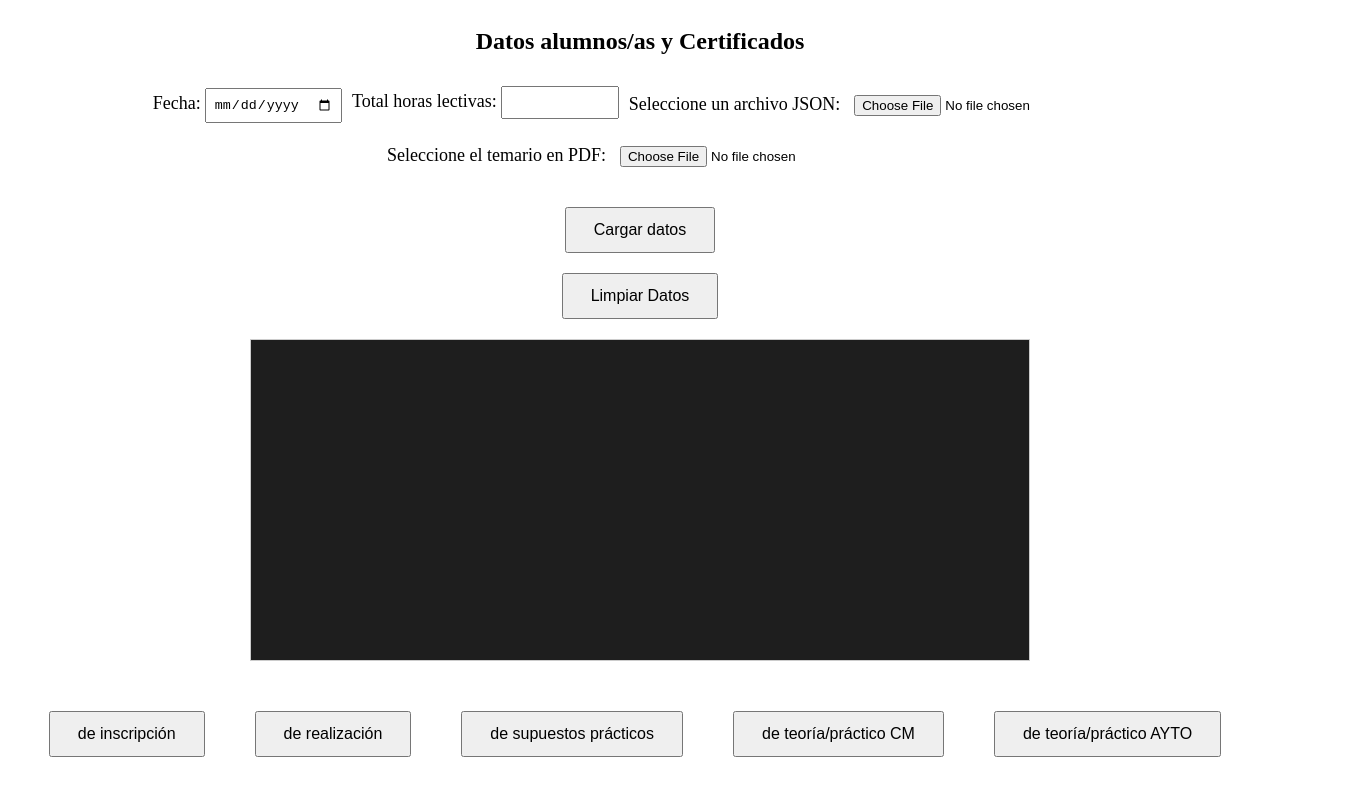
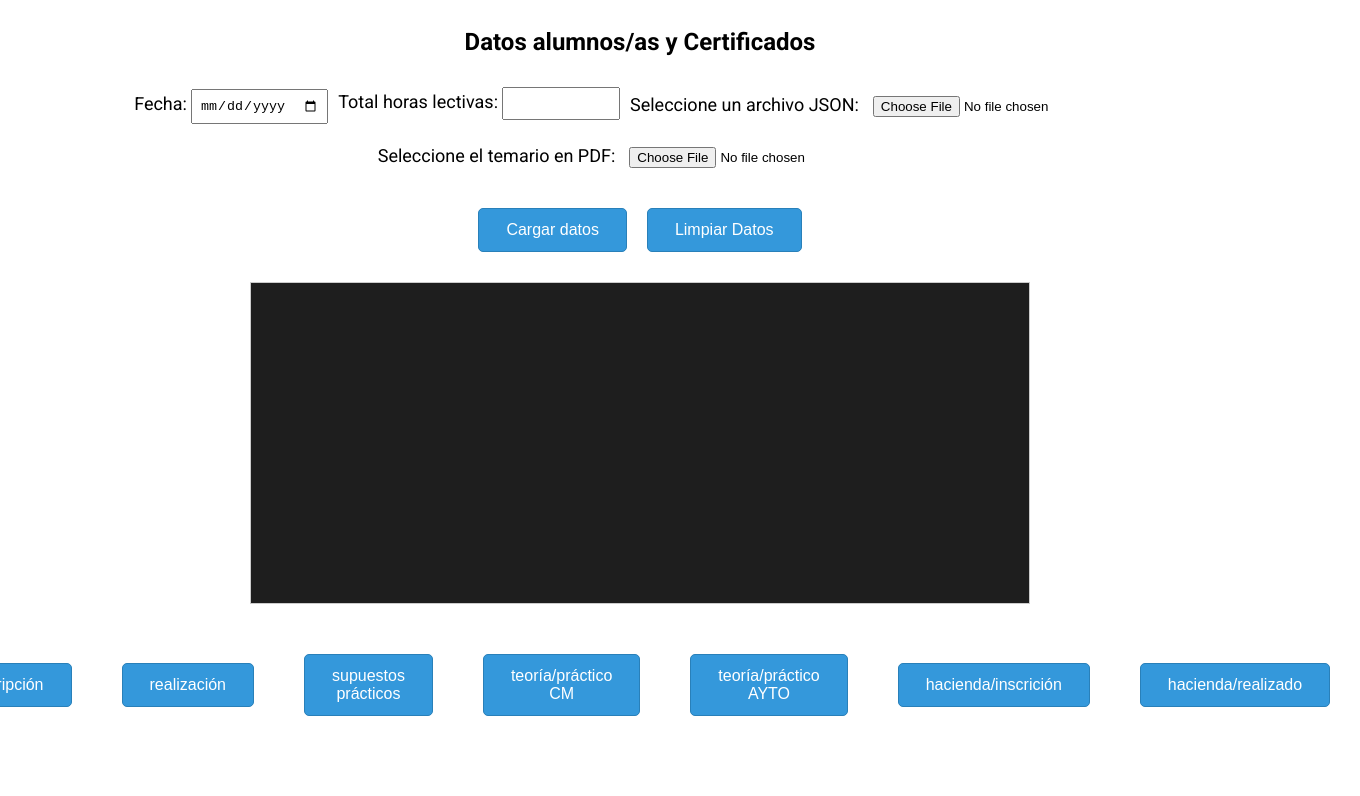
Before and after one commit to OposicionesArquitectoMadrid/certificados, an Electron app: page index.html in a window 1280 px wide. Shown: the whole page, 1360 px wide, since content can reach past the window. Drawn offline with Linux system fonts and the light colour scheme.

Commit message:
add hacienda

```diff
--- a/index.html
+++ b/index.html
@@ -2,6 +2,8 @@
 <html>
 
 <head>
+  <link href="https://fonts.googleapis.com/css2?family=Roboto:wght@400;700&display=swap" rel="stylesheet">
+
   <meta charset="UTF-8">
   <title>Oposiciones Arquitectos Madrid Certificados</title>
 
@@ -9,6 +11,11 @@
 
 <body>
   <style>
+
+body {
+  font-family: 'Roboto', sans-serif;
+}
+
     /* Estilos para simular la consola gráfica */
     .console {
   display: flex;
@@ -71,16 +78,30 @@
 
     .button-container {
       display: flex;
-      flex-direction: column;
-
-      align-items: center;
+      flex-direction: row;
+     align-items: center;
+     justify-content: center; /* Center the buttons horizontally */
 
     }
 
-    .loadDataButton {
-      margin-top: 10px;
+    .DataButton {
+      margin: 10px;
 
     }
+
+
+    button {
+      background-color: #3498db;
+      color: #ffffff;
+      border: 1px solid #2980b9;
+      border-radius: 5px;
+      cursor: pointer;
+    }
+
+    button:hover {
+      background-color: #2980b9;
+    }
+
   </style>
 
   <div id="container">
@@ -110,11 +131,14 @@
   </div>
 
   <div class="button-container">
-    <div class="loadDataButton">
+    <div class="DataButton">
       <button onclick="loadData()">Cargar datos</button>
     </div>
 
-<button onclick="clearData()">Limpiar Datos</button>
+    <div class="DataButton">
+    <button onclick="clearData()">Limpiar Datos</button>
+    </div>
+
 
   </div>
 
@@ -124,19 +148,25 @@
   <div class="margin-button button-container">
     <div class="flex-container">
       <div class="flex-item">
-        <button onclick="selectDirectoryAndGeneratePDFs('inscripción')" style="margin-left: 20px; margin-right: 20px;">de inscripción</button>
+        <button onclick="selectDirectoryAndGeneratePDFs('inscripción')" style="margin-left: 20px; margin-right: 20px;">inscripción</button>
       </div>
       <div class="flex-item">
-        <button onclick="selectDirectoryAndGeneratePDFs('realizado')" style="margin-left: 20px; margin-right: 20px;">de realización</button>
+        <button onclick="selectDirectoryAndGeneratePDFs('realizado')" style="margin-left: 20px; margin-right: 20px;">realización</button>
       </div>
       <div class="flex-item">
-        <button onclick="selectDirectoryAndGeneratePDFs('supuestos-prácticos')" style="margin-left: 20px; margin-right: 20px;">de supuestos prácticos</button>
+        <button onclick="selectDirectoryAndGeneratePDFs('supuestos-prácticos')" style="margin-left: 20px; margin-right: 20px;">supuestos prácticos</button>
       </div>
       <div class="flex-item">
-        <button onclick="selectDirectoryAndGeneratePDFs('teoría-práctico-CM')" style="margin-left: 20px; margin-right: 20px;">de teoría/práctico CM</button>
+        <button onclick="selectDirectoryAndGeneratePDFs('teoría-práctico-CM')" style="margin-left: 20px; margin-right: 20px;">teoría/práctico CM</button>
       </div>
       <div class="flex-item">
-        <button onclick="selectDirectoryAndGeneratePDFs('teoría-práctico-AYTO')" style="margin-left: 20px; margin-right: 20px;">de teoría/práctico AYTO</button>
+        <button onclick="selectDirectoryAndGeneratePDFs('teoría-práctico-AYTO')" style="margin-left: 20px; margin-right: 20px;">teoría/práctico AYTO</button>
+      </div>
+      <div class="flex-item">
+        <button onclick="selectDirectoryAndGeneratePDFs('inscripción-hacienda')" style="margin-left: 20px; margin-right: 20px;">hacienda/inscrición</button>
+      </div>
+      <div class="flex-item">
+        <button onclick="selectDirectoryAndGeneratePDFs('hacienda-realizado')" style="margin-left: 20px; margin-right: 20px;">hacienda/realizado</button>
       </div>
     </div>
   </div>
```
Also changed, not shown: generarPdf.js (+43 -0 lines), pruebasdatos.json (+11 -23 lines).
